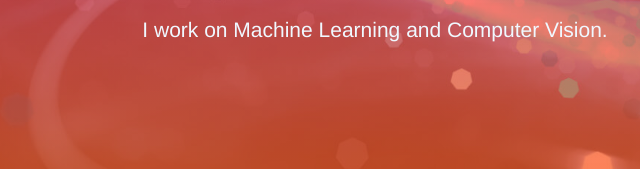
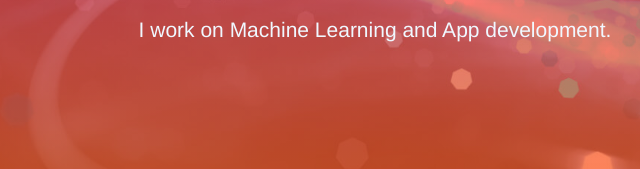
Before and after one commit to simpleParadox/Portfolio, a website: page index.html in a window 1280 px wide. Shown: the part 429-598 px from the top of the page, 265-905 px from the left. Drawn offline with nearby package versions, Linux system fonts and the light colour scheme; files whose address does not match are found by name.

```diff
--- a/index.html
+++ b/index.html
@@ -85,7 +85,7 @@
                         </div>
                         <div class="row">
                             <div col-md-12 col-xs-12 col-sm-12 id="landing-intro">
-                                I work on Machine Learning and Computer Vision.<br/>
+                                I work on Machine Learning and App development.<br/>
 
                             </div>
                         </div>
```
